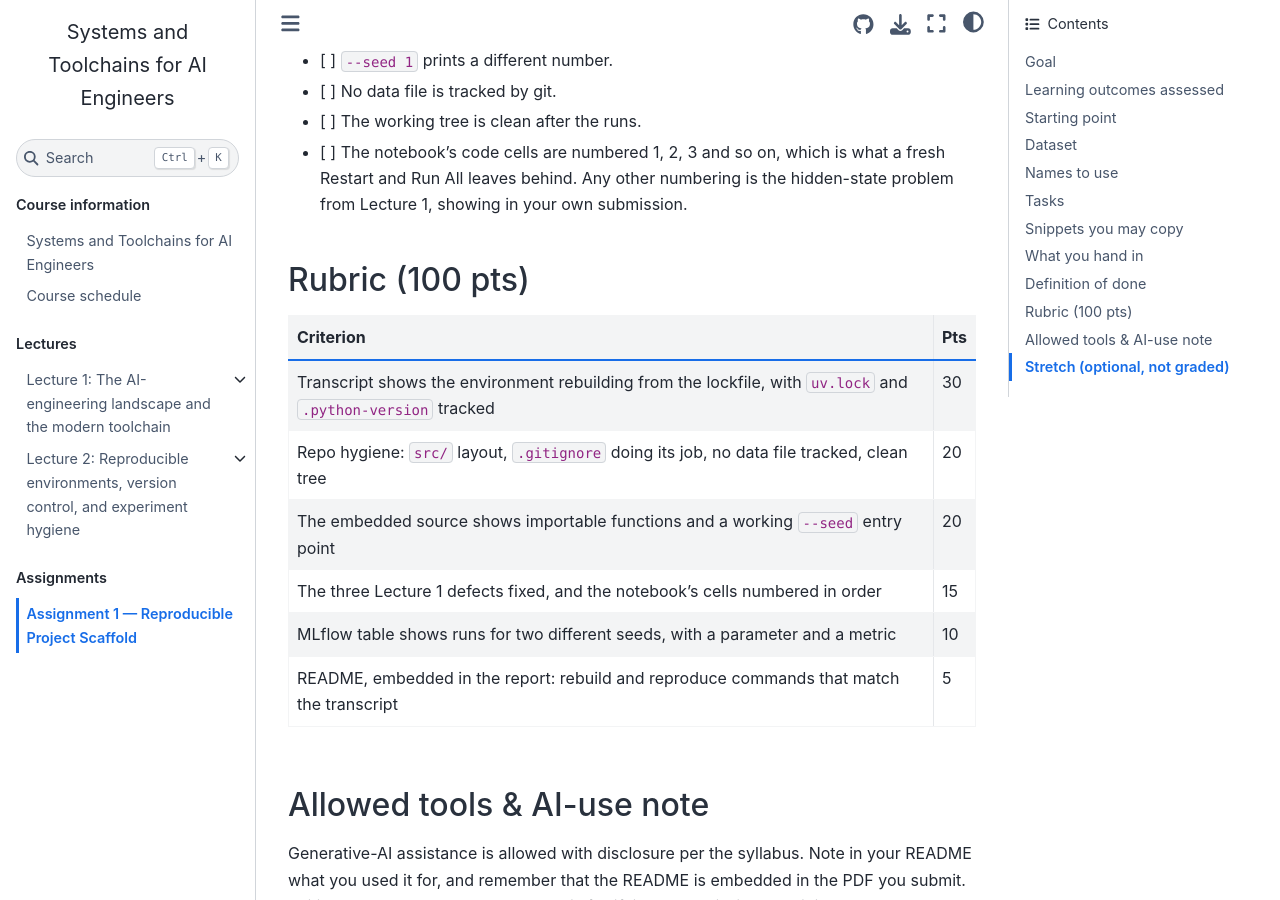
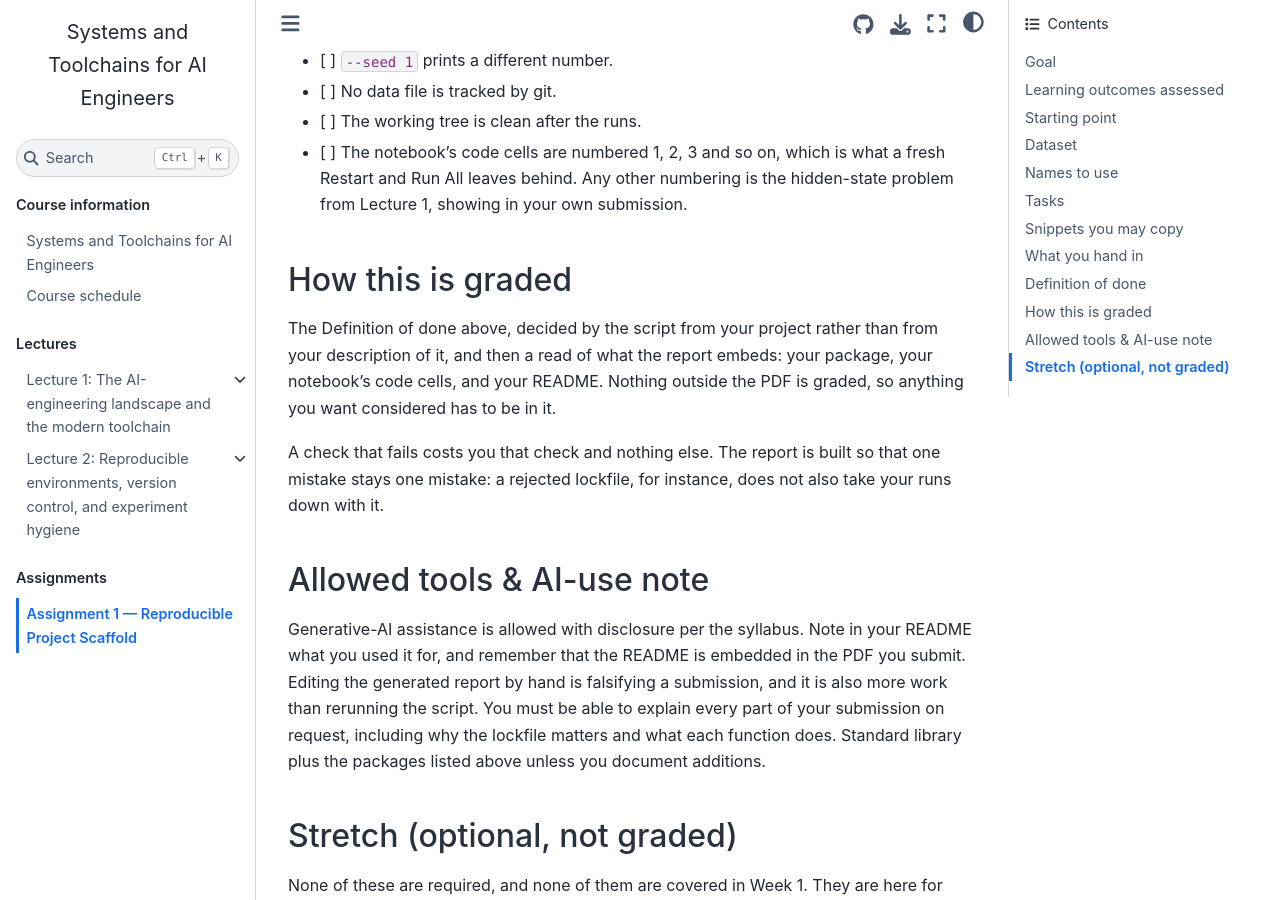
Before and after one commit to jkitchin/f26-06763, a Jupyter Book: the page built from course/assignments/a01.md, in a window 1280 px wide and 900 px high, scrolled down 5404 px. Built offline with Jupyter Book 1.0.4 settings and Sphinx 7.4.7 and the Sphinx Book theme 1.1.4, drawn with Linux system fonts in a browser that asks for light colours; pages that are not in the unit, such as notebooks, are missing from menus.

Commit message:
Drop the point rubric from Assignment 1
The rubric was not wired to anything. The evidence script decides seven
pass/fail checks and never computes a score, so the mapping from checks to 30,
20, 20, 15, 10 and 5 points lived only in a grader's head, and two of the rows
(importable functions, a README whose commands match the transcript) are read by
a human rather than decided by the report at all. Two descriptions of the same
thing that nothing keeps in step is the failure this repository already avoids
for lockfiles and pool versions.

A "How this is graded" section replaces it: the Definition of done, which the
script decides from the project rather than from the student's description of
it, plus a read of the package, notebook cells and README the report embeds.

Three dependent claims updated so nothing points at a rubric that is gone.
wk01's grading notes say A1 has no point table while A2 onward still do,
course/README notes the exception to the shared assignment structure, and L1 and
L2's assignment paragraphs say "the assignment page carries the details" rather
than "not the rubric". The other seven lectures keep the house phrase, because
the assignments they point at still have rubrics.

```diff
--- a/course/assignments/a01.md
+++ b/course/assignments/a01.md
@@ -132,15 +132,10 @@ The script decides each of these from your project. Run it early, not five minut
 - [ ] The working tree is clean after the runs.
 - [ ] The notebook's code cells are numbered 1, 2, 3 and so on, which is what a fresh Restart and Run All leaves behind. Any other numbering is the hidden-state problem from Lecture 1, showing in your own submission.
 
-## Rubric (100 pts)
-| Criterion | Pts |
-|---|---|
-| Transcript shows the environment rebuilding from the lockfile, with `uv.lock` and `.python-version` tracked | 30 |
-| Repo hygiene: `src/` layout, `.gitignore` doing its job, no data file tracked, clean tree | 20 |
-| The embedded source shows importable functions and a working `--seed` entry point | 20 |
-| The three Lecture 1 defects fixed, and the notebook's cells numbered in order | 15 |
-| MLflow table shows runs for two different seeds, with a parameter and a metric | 10 |
-| README, embedded in the report: rebuild and reproduce commands that match the transcript | 5 |
+## How this is graded
+The Definition of done above, decided by the script from your project rather than from your description of it, and then a read of what the report embeds: your package, your notebook's code cells, and your README. Nothing outside the PDF is graded, so anything you want considered has to be in it.
+
+A check that fails costs you that check and nothing else. The report is built so that one mistake stays one mistake: a rejected lockfile, for instance, does not also take your runs down with it.
 
 ## Allowed tools & AI-use note
 Generative-AI assistance is allowed with disclosure per the syllabus. Note in your README what you used it for, and remember that the README is embedded in the PDF you submit. Editing the generated report by hand is falsifying a submission, and it is also more work than rerunning the script. You must be able to explain every part of your submission on request, including why the lockfile matters and what each function does. Standard library plus the packages listed above unless you document additions.
```
Also changed, not shown: course/README.md (+2 -0 lines), course/modules/wk01.md (+6 -2 lines), lectures/l01/notes.md (+1 -1 lines), lectures/l02/notes.md (+1 -1 lines).
